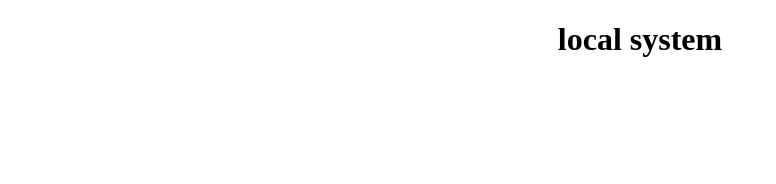
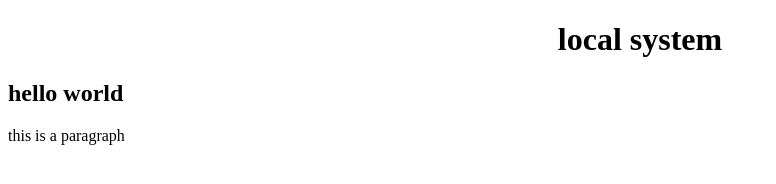
Before and after one commit to fahimazam001/WAD-LAB, a plain HTML site: page index.html in a window 1280 px wide. Shown: the whole page, without its empty margins (0-776 px from the left). Drawn offline with Linux system fonts and the light colour scheme.

Commit message:
new feature

```diff
--- a/index.html
+++ b/index.html
@@ -8,5 +8,7 @@
 </head>
 <body>
     <h1>local system</h1>
+<h2>hello world</h2>
+<p>this is a paragraph</p>
 </body>
 </html>
```
